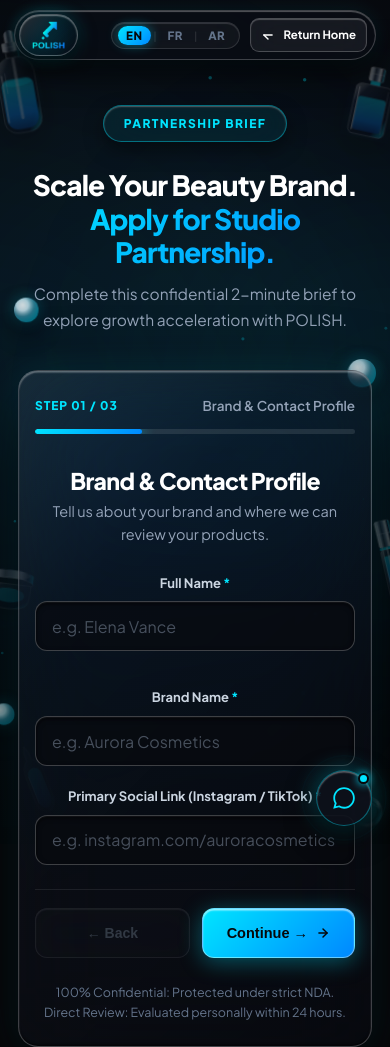
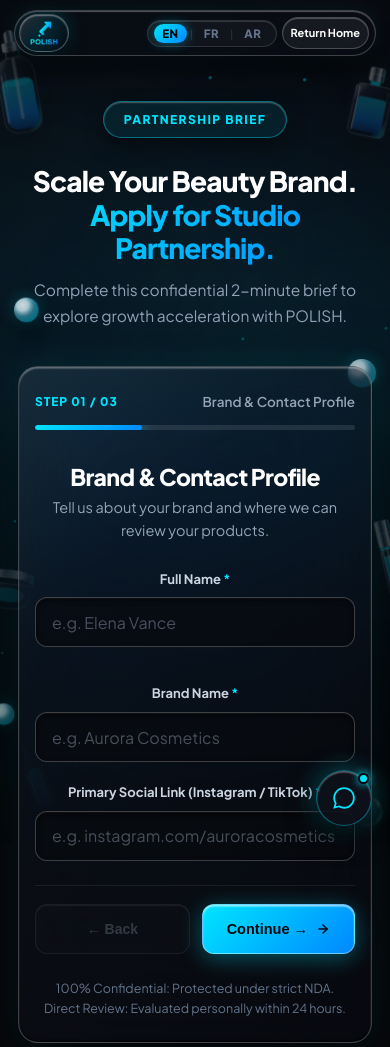
Before and after one commit to polishmediaco-hash/polish-agency-web, a website: page public/apply.html in a window 390 px wide. Shown: the top 1047 px of the page. Drawn offline with Linux system fonts and the light colour scheme.

Commit message:
fix: contain mobile header CTA within pill border and consolidate single upper hero tag

```diff
--- a/public/apply.html
+++ b/public/apply.html
@@ -164,7 +164,7 @@
           </a>
         </div>
 
-        <div style="display: flex; align-items: center; gap: 10px;">
+        <div class="header-actions-wrap">
           <div class="lang-toggle-slot"></div>
           <a href="/" class="btn-ghost">
             <svg width="14" height="14" viewBox="0 0 24 24" fill="none" stroke="currentColor" stroke-width="2.5" stroke-linecap="round" stroke-linejoin="round">
--- a/public/css/style.css
+++ b/public/css/style.css
@@ -448,7 +448,15 @@ a {
   gap: 16px;
   box-shadow: inset 0 1.5px 1.5px rgba(255, 255, 255, 0.35), inset 0 -1px 1px rgba(0, 0, 0, 0.6), 0 20px 50px rgba(0, 0, 0, 0.75), 0 0 35px rgba(0, 229, 255, 0.12);
   transition: all 0.35s cubic-bezier(0.16, 1, 0.3, 1);
-  overflow: visible;
+  overflow: hidden;
+}
+
+.header-actions-wrap {
+  display: flex;
+  align-items: center;
+  gap: 10px;
+  min-width: 0;
+  flex-shrink: 1;
 }
 
 .floating-header-glass:hover {
@@ -1437,38 +1445,51 @@ a {
     padding: 0 14px;
   }
   .floating-header-glass {
-    min-height: 44px;
-    padding: 3px 8px 3px 4px;
+    min-height: 42px;
+    padding: 3px 6px 3px 4px;
     border-radius: var(--radius-pill);
-    gap: 8px;
+    gap: 6px;
     box-shadow: inset 0 1px 1px rgba(255, 255, 255, 0.3), 0 12px 30px rgba(0, 0, 0, 0.7), 0 0 20px rgba(0, 229, 255, 0.1);
-    overflow: visible;
+    overflow: hidden;
+  }
+  .header-actions-wrap {
+    gap: 5px;
+    min-width: 0;
   }
   .header-logo-bubble {
-    height: 42px;
-    min-height: 42px;
-    padding: 2px 12px;
+    height: 38px;
+    min-height: 38px;
+    padding: 2px 10px;
     margin: 0;
     border-radius: var(--radius-pill);
     box-shadow: inset 0 1px 1.5px rgba(255, 255, 255, 0.4), 0 6px 18px rgba(0, 0, 0, 0.8), 0 0 18px rgba(0, 229, 255, 0.25);
   }
   .header-logo-img {
-    height: 28px;
+    height: 24px;
     width: auto;
   }
   .site-header .btn-cta {
-    padding: 7px 12px;
-    font-size: 11.5px;
+    padding: 6px 10px;
+    font-size: 11px;
     font-weight: 700;
-    border-radius: 9px;
-    min-height: 34px;
-    min-width: 130px;
+    border-radius: var(--radius-pill);
+    min-height: 32px;
+    min-width: 0;
+    flex-shrink: 0;
+    gap: 4px;
+  }
+  .site-header .btn-cta svg {
+    display: none;
   }
   .site-header .btn-ghost {
-    padding: 6px 10px;
-    font-size: 11.5px;
-    border-radius: 9px;
-    min-height: 34px;
+    padding: 5px 8px;
+    font-size: 11px;
+    border-radius: var(--radius-pill);
+    min-height: 32px;
+    gap: 4px;
+  }
+  .site-header .btn-ghost svg {
+    display: none;
   }
 
   /* Section Spacing & Visual Rhythm */
--- a/public/js/i18n.js
+++ b/public/js/i18n.js
@@ -15,7 +15,7 @@ const POLISH_TRANSLATIONS = {
     "header.cta": "Explore Partnership",
 
     // Hero Section
-    "hero.windowTag": "BRAND ACCELERATOR",
+    "hero.windowTag": "BEAUTY ACCELERATOR & GROWTH STUDIO",
     "hero.eyebrow": "BEAUTY ACCELERATOR & GROWTH STUDIO",
     "hero.headlineLine1": "From Breakthrough Formulation",
     "hero.headlineLine2": "To Household Beauty Brand.",
@@ -132,7 +132,7 @@ const POLISH_TRANSLATIONS = {
     "header.cta": "Découvrir le Partenariat",
 
     // Hero Section
-    "hero.windowTag": "ACCÉLÉRATEUR DE MARQUE",
+    "hero.windowTag": "ACCÉLÉRATEUR & STUDIO DE CROISSANCE BEAUTÉ",
     "hero.eyebrow": "ACCÉLÉRATEUR & STUDIO DE CROISSANCE BEAUTÉ",
     "hero.headlineLine1": "De la Formulation de Rupture",
     "hero.headlineLine2": "À la Marque de Cosmétique Incontournable.",
@@ -249,7 +249,7 @@ const POLISH_TRANSLATIONS = {
     "header.cta": "استكشف الشراكة",
 
     // Hero Section
-    "hero.windowTag": "مسرّع العلامات التجارية",
+    "hero.windowTag": "استوديو ومسرّع نمو علامات التجميل",
     "hero.eyebrow": "استوديو ومسرّع نمو علامات التجميل",
     "hero.headlineLine1": "من تركيبة مبتكرة ومتميزة",
     "hero.headlineLine2": "إلى علامة رائدة في عالم الجمال.",
--- a/server/db/content.json
+++ b/server/db/content.json
@@ -1,6 +1,6 @@
 {
   "hero": {
-    "windowTag": "BRAND ACCELERATOR",
+    "windowTag": "BEAUTY ACCELERATOR & GROWTH STUDIO",
     "eyebrow": "BEAUTY ACCELERATOR & GROWTH STUDIO",
     "headlineLine1": "From Breakthrough Formulation",
     "headlineLine2": "To Household Beauty Brand.",
```
Also changed, not shown: public/creators.html (+1 -1 lines), public/index.html (+4 -8 lines), scratch/verify-updates.js (added, +33 -0 lines), scratch/verify_hero_ar_mobile.png (added), scratch/verify_hero_en_mobile.png (added), scratch/verify_hero_fr_mobile.png (added).
